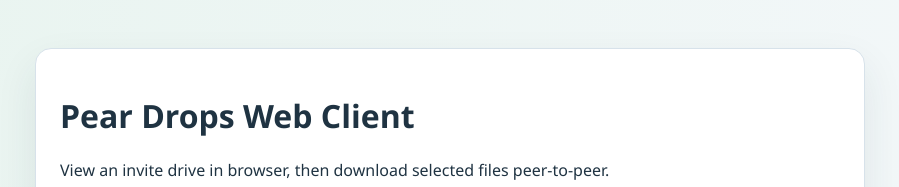
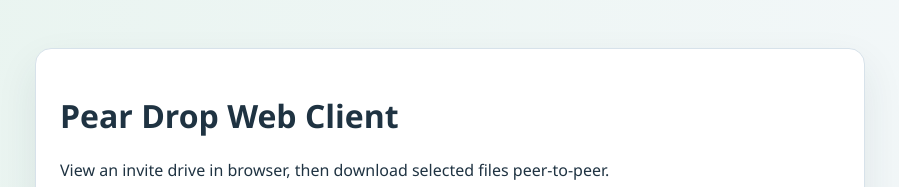
Before and after one commit to geordangesink/PearDrop-Web, a website built with Vite: page index.html in a window 1280 px wide. Shown: the top 187 px of the page, without its empty margins (190-1089 px from the left). Built offline with nearby package versions, Linux system fonts and the light colour scheme.

Commit message:
final; icon

```diff
--- a/index.html
+++ b/index.html
@@ -3,7 +3,8 @@
   <head>
     <meta charset="UTF-8" />
     <meta name="viewport" content="width=device-width, initial-scale=1.0" />
-    <title>Pear Drops Web</title>
+    <title>Pear Drop Web</title>
+    <link rel="icon" type="image/png" href="/favicon.png" />
   </head>
   <body>
     <main id="app"></main>
--- a/src/main.js
+++ b/src/main.js
@@ -263,7 +263,7 @@
     }
   </style>
 
-  <h1>Pear Drops Web Client</h1>
+  <h1>Pear Drop Web Client</h1>
   <p>View an invite drive in browser, then download selected files peer-to-peer.</p>
 
   <label for="invite">Invite link</label>
```
Also changed, not shown: public/favicon.png (added).
